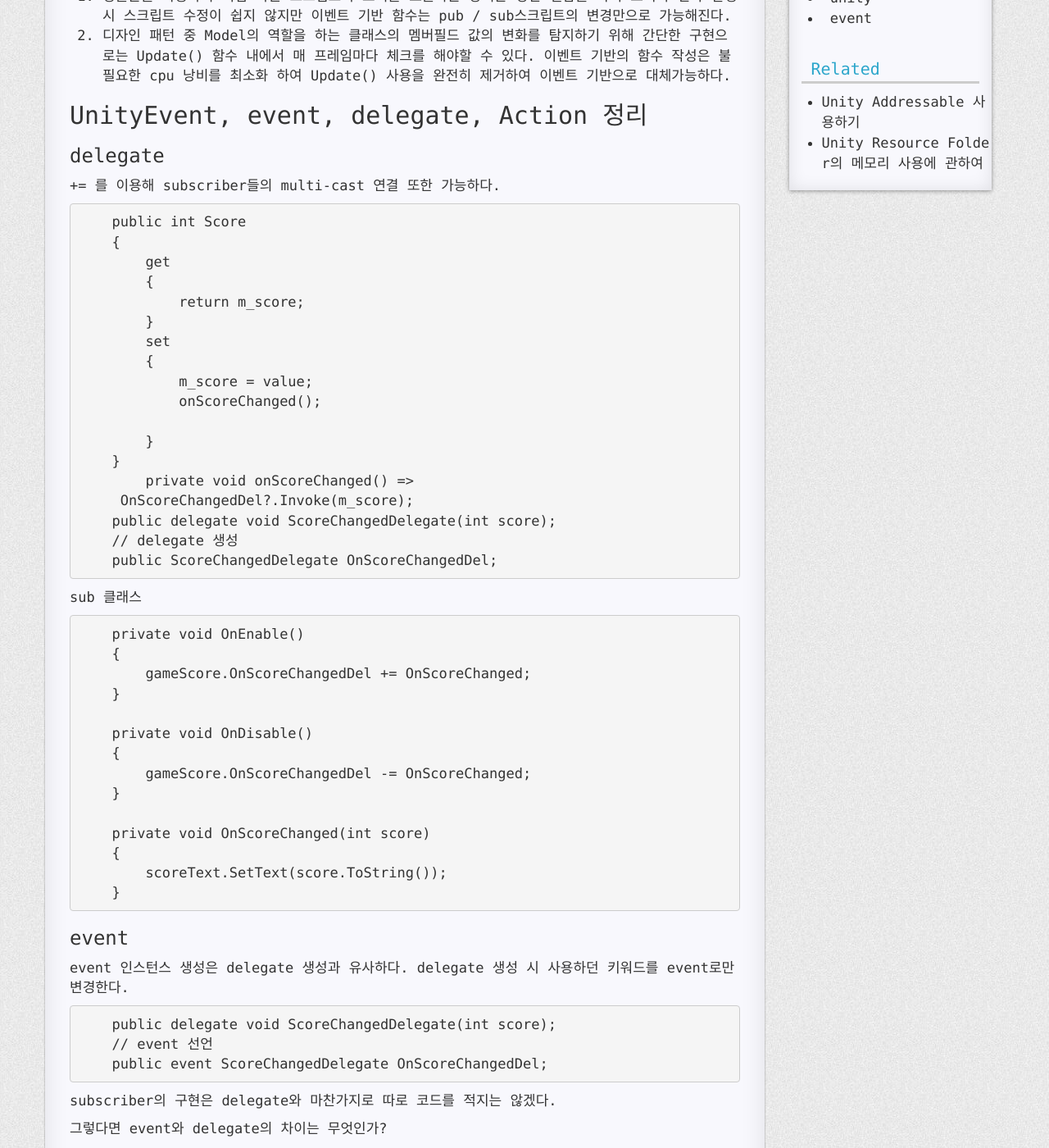
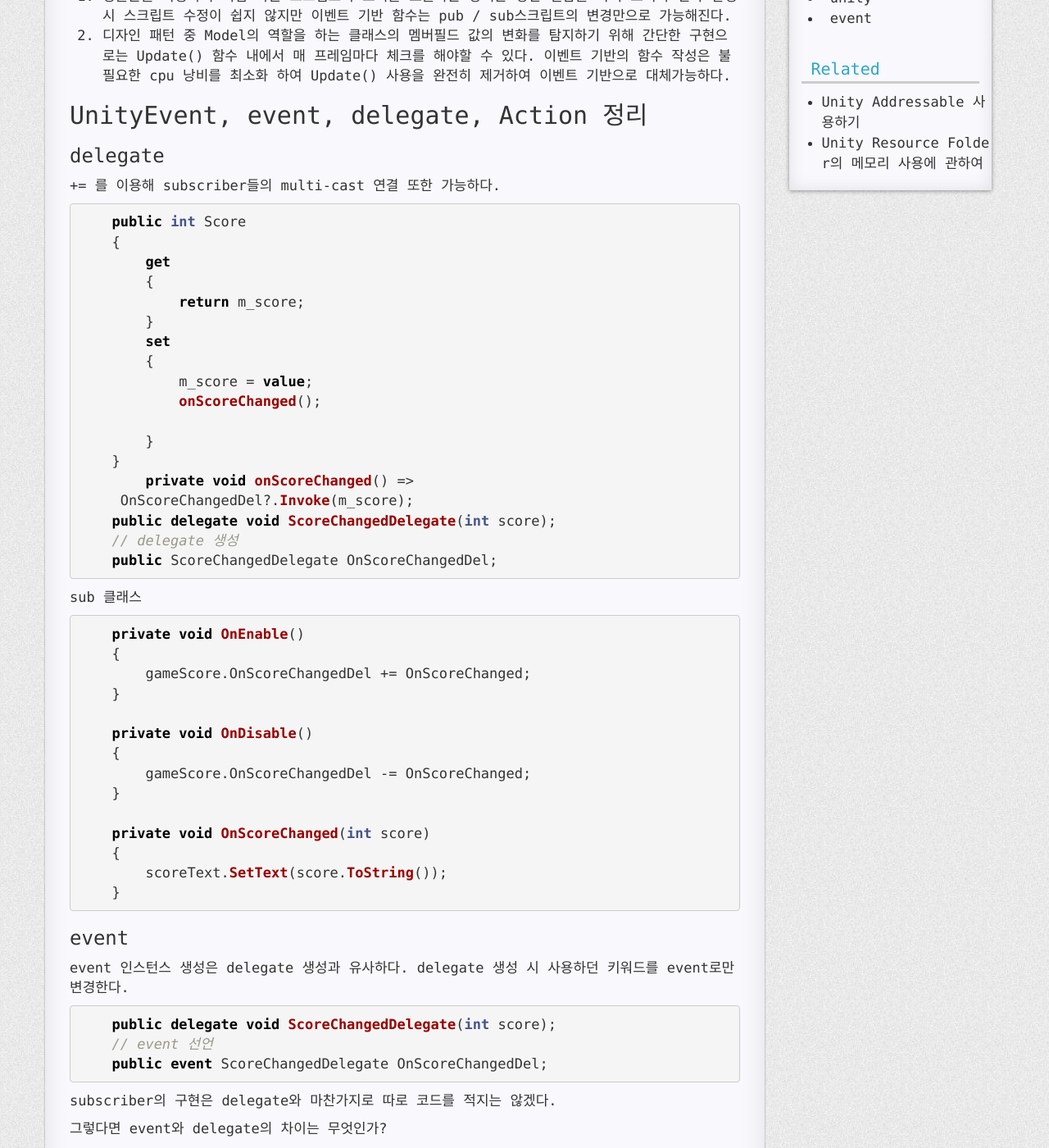
Before and after one commit to juyoungkim223/juyoungkim223.github.io, a Jekyll site: the page built from _posts/2023-05-07-Unity Event.md, in a window 1280 px wide and 1400 px high, scrolled down 399 px. Shown: the whole window at 82% size. Built offline with Jekyll 4.4.1, drawn with Linux system fonts in a browser that asks for light colours; comment, search, counter and statistics services are not loaded; a style sheet for code colours, icons or effects is not loaded; some of the changed text lies outside the part shown.

Commit message:
update code block

````diff
--- a/_posts/2023-05-07-Unity Event.md
+++ b/_posts/2023-05-07-Unity Event.md
@@ -22,7 +22,7 @@ Unity UnityEvent, event, delegate, Action.
 
 ### delegate
 += 를 이용해 subscriber들의 multi-cast 연결 또한 가능하다.
-```
+```csharp
     public int Score
     {
         get
@@ -44,7 +44,7 @@ Unity UnityEvent, event, delegate, Action.
 ```
 
 sub 클래스
-```
+```csharp
     private void OnEnable()
     {
         gameScore.OnScoreChangedDel += OnScoreChanged;
@@ -63,7 +63,7 @@ sub 클래스
 ### event
 
 event 인스턴스 생성은 delegate 생성과 유사하다. delegate 생성 시 사용하던 키워드를 event로만 변경한다.
-```
+```csharp
     public delegate void ScoreChangedDelegate(int score);
     // event 선언
     public event ScoreChangedDelegate OnScoreChangedDel;
@@ -76,7 +76,7 @@ subscriber의 구현은 delegate와 마찬가지로 따로 코드를 적지는
 
 event는 delegate의 하위개념이다. 그렇지만 event와 다르게 delegate에서는 아래와 같은 코드가 호출 가능하다.
 즉, 다른 스크립트에서 delegate의 변경과 호출이 가능해진다.
-```
+```csharp
         gameScore.OnScoreChangedDel = null;
         gameScore.OnScoreChangedDel();
 ```
@@ -98,8 +98,7 @@ delegate와의 차이는 미리 인스턴스를 생성할 필요가 없다.
 1. return type이 없다.
 
 2. 파라미터를 하나 이상 가질 수 있다.
-
-```
+```csharp
     private int m_score;
     public int Score
     {
@@ -123,7 +122,7 @@ delegate와의 차이는 미리 인스턴스를 생성할 필요가 없다.
 ```
 Score Property를 이용해서 Score가 변할 때마다 Action을 Invoke한다.
 
-```
+```csharp
     private void OnEnable()
     {
         gameScore.OnScoreChanged += OnScoreChanged;
````
Also changed, not shown: _posts/2023-05-06-Unity Addressable.md (+4 -3 lines), _posts/2023-11-24-스프링에서 AtomicReference 사용하기 .md (+2 -1 lines).
